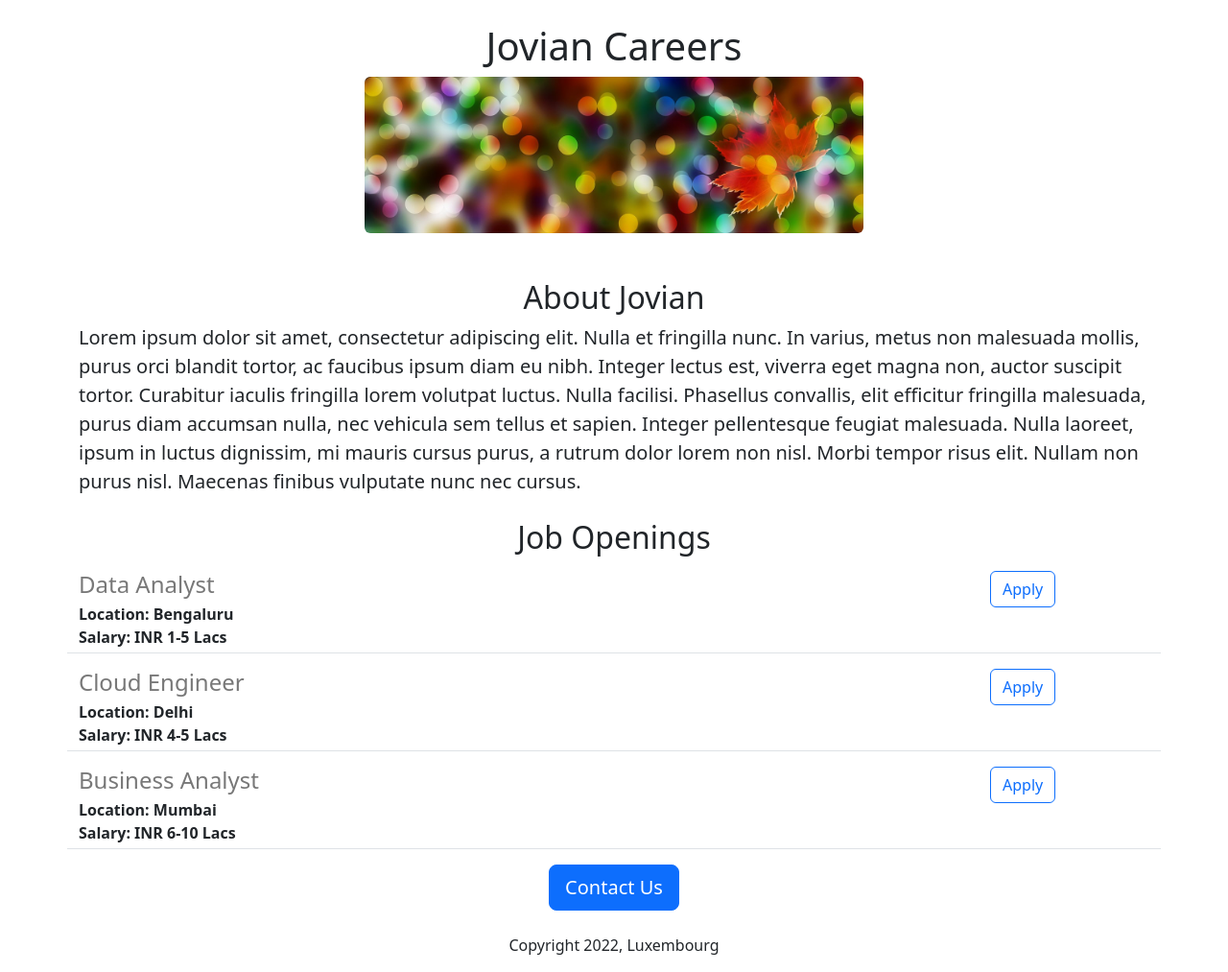
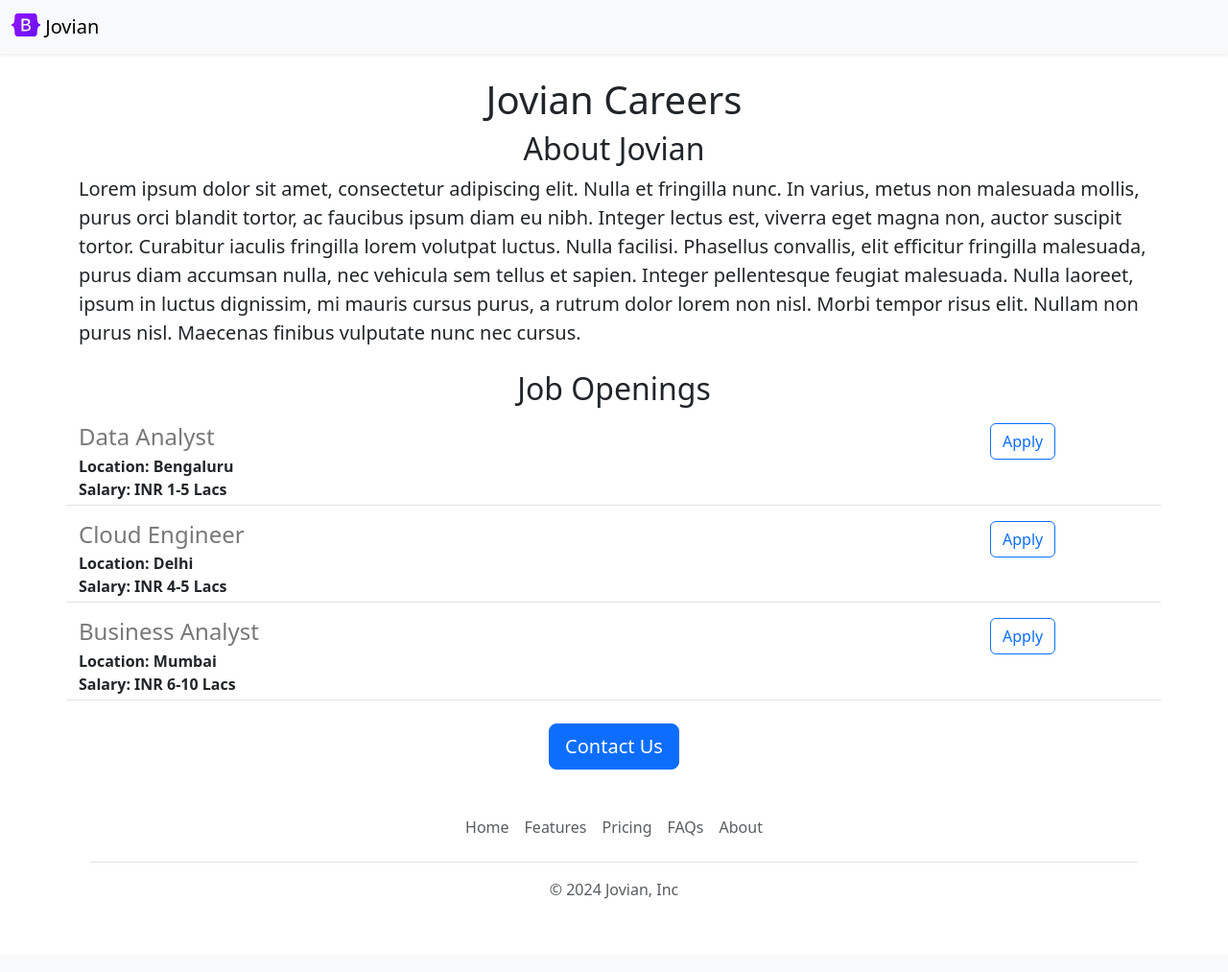
Before and after one commit to aviseq18/jovian-careers-website-v2, a Flask app: page / in a window 1280 px wide. Shown: the whole page at 96% size. After the commit the page ends 937 px from the top, so only its background shows below. Run offline with Flask 3, Linux system fonts and the light colour scheme.

Commit message:
header footer

```diff
--- /dev/null
+++ b/templates/footer.html
@@ -0,0 +1,12 @@
+<div class="container">
+  <footer class="py-3 my-4">
+    <ul class="nav justify-content-center border-bottom pb-3 mb-3">
+      <li class="nav-item"><a href="#" class="nav-link px-2 text-body-secondary">Home</a></li>
+      <li class="nav-item"><a href="#" class="nav-link px-2 text-body-secondary">Features</a></li>
+      <li class="nav-item"><a href="#" class="nav-link px-2 text-body-secondary">Pricing</a></li>
+      <li class="nav-item"><a href="#" class="nav-link px-2 text-body-secondary">FAQs</a></li>
+      <li class="nav-item"><a href="#" class="nav-link px-2 text-body-secondary">About</a></li>
+    </ul>
+    <p class="text-center text-body-secondary">&copy; 2024 Jovian, Inc</p>
+  </footer>
+</div>
--- a/templates/home.html
+++ b/templates/home.html
@@ -7,9 +7,9 @@
     <link href="https://cdn.jsdelivr.net/npm/bootstrap@5.3.3/dist/css/bootstrap.min.css" rel="stylesheet" integrity="sha384-QWTKZyjpPEjISv5WaRU9OFeRpok6YctnYmDr5pNlyT2bRjXh0JMhjY6hW+ALEwIH" crossorigin="anonymous">
   </head>
   <body>
+    {% include 'nav.html' %}
     <div class="container">
       <h1 class="text-center mt-4">{{company_name}} Careers</h1>
-      <img class="rounded mx-auto d-block mb-5" id="banner" src="static/banner.jpeg" alt="Nothing" width="520" />
       <h2 class="text-center">About Jovian</h2>
       <p class="lead">
         Lorem ipsum dolor sit amet, consectetur adipiscing elit. Nulla et
@@ -30,8 +30,10 @@
             {% include 'jobitem.html' %}
         {% endfor %}
       </p>
-      <div class="text-center"><button class="btn btn-primary btn-lg">Contact Us</button>
-        <p class="mt-4">Copyright 2022, Luxembourg</p></div>
+      <div class="text-center mt-4 md-4"><button class="btn btn-primary btn-lg">Contact Us</button>
+      {% include 'footer.html' %}
+
+        <!-- <p class="mt-4">Copyright 2022, Luxembourg</p></div> -->
 
     </div>
   </body>
--- /dev/null
+++ b/templates/nav.html
@@ -0,0 +1,15 @@
+<nav class="navbar bg-body-tertiary shadow-sm fixed-top ">
+  <div class="container-fluid">
+    <a class="navbar-brand" href="#">
+      <img
+        src="/static/logo.svg"
+        alt="Logo"
+        width="30"
+        height="24"
+        class="d-inline-block align-text-top"
+      />
+      Jovian
+    </a>
+  </div>
+</nav>
+<div style="height: 56px;"></div>
```
Also changed, not shown: static/logo.svg (added).
